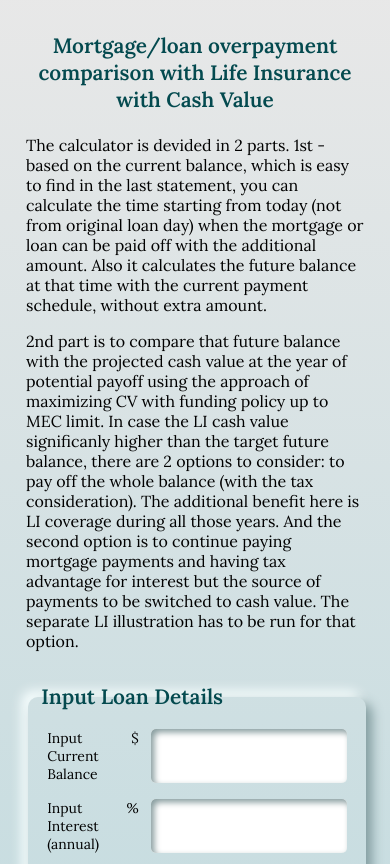
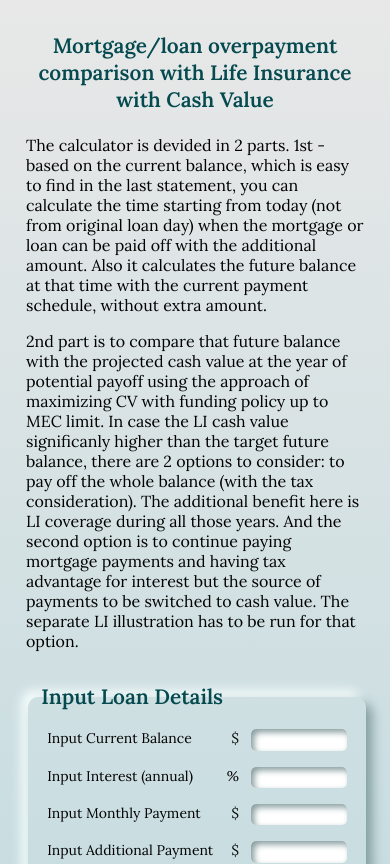
Before and after one commit to Svetanek/FinPlanning-concepts, a React (Create React App) app: page / in a window 390 px wide. Shown: the top 864 px of the page. Built offline with nearby package versions, Linux system fonts and the light colour scheme.

Commit message:
fixed input field width for mobile

```diff
--- a/src/components/Inputs/inputFields.styles.scss
+++ b/src/components/Inputs/inputFields.styles.scss
@@ -40,11 +40,15 @@
       width: 100%;
       border-radius: 10px;
       border: none;
+      -webkit-box-shadow: 0.375rem 0.375rem 0.75rem #809b9e,
+        -0.375rem -0.375rem 0.75rem #f8ffff;
       box-shadow: 0.375rem 0.375rem 0.75rem #809b9e,
         -0.375rem -0.375rem 0.75rem #f8ffff;
 
       &Line_input {
         padding: 0.3rem 0.6rem 0.1rem;
+        -webkit-box-shadow: inset 0.2rem 0.2rem 0.375rem #879c9e,
+          inset 0.2rem 0.2rem 0.375rem #fafafa;
         box-shadow: inset 0.2rem 0.2rem 0.375rem #879c9e,
           inset 0.2rem 0.2rem 0.375rem #fafafa;
         border: none;
@@ -52,6 +56,11 @@
         margin-left: 0.75rem;
 
         @include clearBorder;
+
+        @media screen and (max-width: 700px) {
+          height: 1.3 rem;
+          width: 6rem;
+        }
 
         //OVERWRITES AUTOFILL IN INPUT
         &:-internal-autofill-selected {
@@ -80,6 +89,7 @@
       padding: 0.3rem 0.5rem;
       border-radius: 5px;
       background-color: #578e96;
+      -webkit-box-shadow: 6px 6px 12px #809b9e, -3px -3px 6px #f8ffff;
       box-shadow: 6px 6px 12px #809b9e, -3px -3px 6px #f8ffff;
       border: none;
       color: #ffffff;
```
Also changed, not shown: 1 other file (tests, documents, lock files or other folders).
